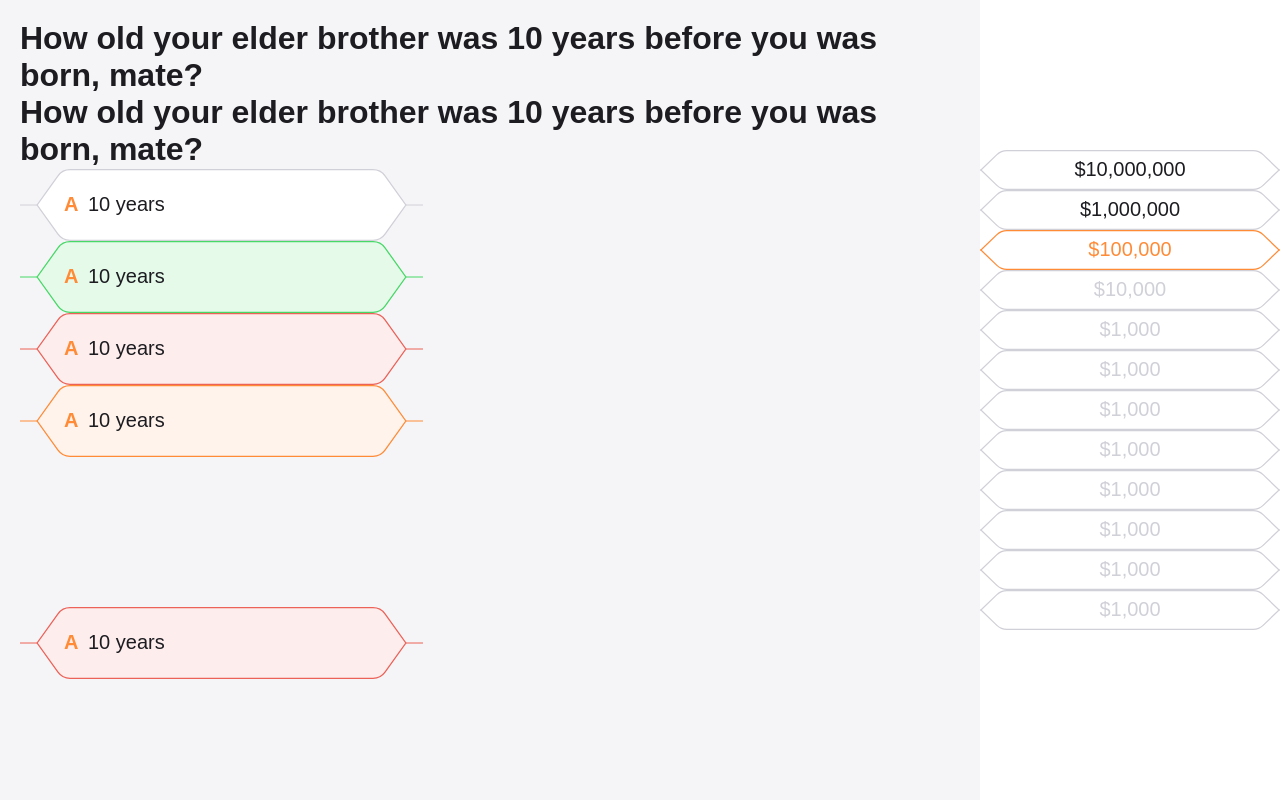
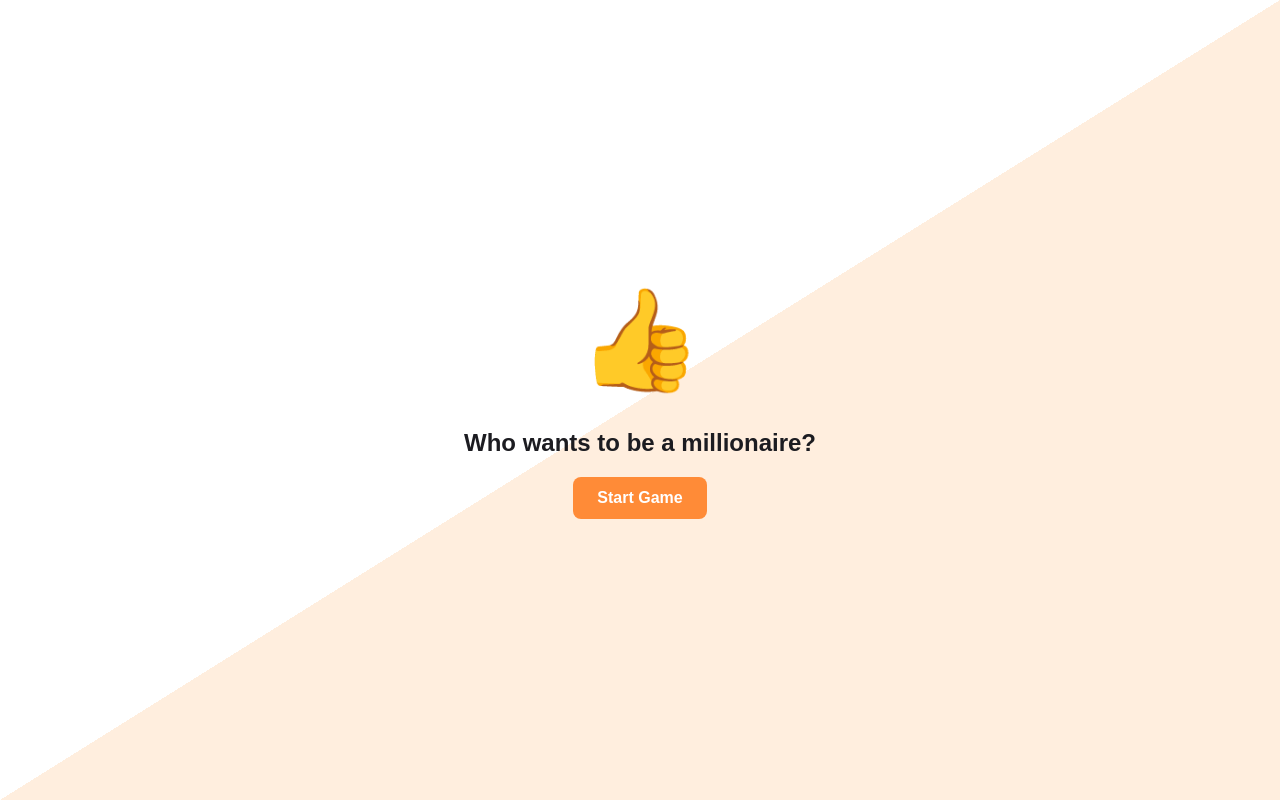
Before and after one commit to madrogalo/MillionaireGameNextJS, a Next.js app: page / in a window 1280 px wide. Built offline with nearby package versions, Linux system fonts and the light colour scheme.

Commit message:
added component GameActionModal

```diff
--- a/src/app/page.tsx
+++ b/src/app/page.tsx
@@ -8,24 +8,26 @@ import { QuestionBox } from "@/components/QuestionBox/QuestionBox";
 export default function Home() {
   return (
     <GameLayout>
+      <div style={{ marginTop: 150 }}>
         <QuestionBox
           question={
             "How old your elder brother was 10 years before you was born, mate?"
           }
         />
-      <QuestionBox
-        question={
-          "How old your elder brother was 10 years before you was born, mate?"
-        }
-      />
+      </div>
 
+      <div
+        style={{
+          marginTop: 150,
+
+          display: "flex",
+          flexWrap: "wrap",
+        }}
+      >
         <AnswerOption state="inactive" text={"10 years"} label="A" />
         <AnswerOption state="correct" text={"10 years"} label="A" />
-      <AnswerOption state="wrong" text={"10 years"} label="A" />
-      <AnswerOption state="selected" text={"10 years"} label="A" />
-
-      <div style={{ marginTop: 150 }}>
-        <AnswerOption state="wrong" text={"10 years"} label="A" />
+        <AnswerOption state="wrong" text={"30 years"} label="A" />
+        <AnswerOption state="selected" text={"20 years"} label="A" />
       </div>
     </GameLayout>
   );
--- a/src/components/AnswerOption/AnswerOption.module.css
+++ b/src/components/AnswerOption/AnswerOption.module.css
@@ -1,4 +1,5 @@
 .svgWrapper {
+  position: relative;
   display: flex;
   align-items: center;
   width: 320px;
--- /dev/null
+++ b/src/components/GameActionModal/GameActionModal.module.css
@@ -0,0 +1,58 @@
+.gameActionModal {
+  position: fixed;
+  top: 0;
+  left: 0;
+  width: 100vw;
+  height: 100vh;
+  display: flex;
+  align-items: center;
+  justify-content: center;
+  z-index: 1000;
+  overflow: hidden;
+}
+
+.modalBackground {
+  position: absolute;
+  width: 100%;
+  height: 100%;
+  background: linear-gradient(to top left, #ffeede 50%, #ffffff 50%);
+  z-index: -1;
+}
+
+.modalContent {
+  position: relative;
+  z-index: 1;
+  text-align: center;
+  display: flex;
+  flex-direction: column;
+  align-items: center;
+  gap: 20px;
+}
+
+.imageContainer {
+  font-size: 100px;
+  margin-bottom: 10px;
+}
+
+.title {
+  font-size: 24px;
+  color: #1c1c21;
+  font-weight: bold;
+  margin: 0;
+}
+
+.startButton {
+  background-color: var(--Orange-100, #ff8c00);
+  color: white;
+  font-size: 16px;
+  font-weight: bold;
+  padding: 12px 24px;
+  border: none;
+  border-radius: 8px;
+  cursor: pointer;
+  transition: background-color 0.3s ease;
+}
+
+.startButton:hover {
+  background-color: #ff7500;
+}
--- /dev/null
+++ b/src/components/GameActionModal/GameActionModal.tsx
@@ -0,0 +1,43 @@
+import { useState } from "react";
+import styles from "./GameActionModal.module.css";
+
+type GameActionModalProps = {
+  isOpen: boolean;
+  onStart: () => void;
+  onRestart: () => void;
+};
+
+export const GameActionModal: React.FC<GameActionModalProps> = ({
+  isOpen,
+  onStart,
+  onRestart,
+}) => {
+  const [isGameOver, setIsGameOver] = useState(false);
+
+  const handleAction = () => {
+    if (isGameOver) {
+      onRestart();
+    } else {
+      onStart();
+    }
+    closeModal();
+  };
+
+  const closeModal = () => {
+    setIsGameOver(false);
+  };
+
+  if (!isOpen) return null;
+  return (
+    <div className={styles.gameActionModal}>
+      <div className={styles.modalBackground}></div>
+      <div className={styles.modalContent}>
+        <div className={styles.imageContainer}>👍</div>
+        <h1 className={styles.title}>Who wants to be a millionaire?</h1>
+        <button className={styles.startButton} onClick={handleAction}>
+          {isGameOver ? "Restart Game" : "Start Game"}
+        </button>
+      </div>
+    </div>
+  );
+};
--- /dev/null
+++ b/src/components/GameActionModal/index.ts
@@ -0,0 +1 @@
+export * from "./GameActionModal";
--- a/src/components/GameLayout/GameLayout.tsx
+++ b/src/components/GameLayout/GameLayout.tsx
@@ -1,15 +1,38 @@
 import { useState } from "react";
 import { Sidebar } from "../Sidebar";
 import styles from "./GameLayout.module.css";
+import { GameActionModal } from "../GameActionModal";
 
 type LayoutProps = {
   children: React.ReactNode;
 };
+
 export const GameLayout: React.FC<LayoutProps> = ({ children }) => {
   const [isSidebarOpen, setSidebarOpen] = useState(false);
+  const [isGameActionModal, setGameActionModalOpen] = useState(true);
+
+  const handleStart = () => {
+    console.log("Game Started!");
+    setGameActionModalOpen(false);
+  };
+
+  const handleRestart = () => {
+    console.log("Game Restarted!");
+    setGameActionModalOpen(false);
+  };
 
   const openSidebar = () => setSidebarOpen(true);
   const closeSidebar = () => setSidebarOpen(false);
+
+  if (isGameActionModal) {
+    return (
+      <GameActionModal
+        isOpen={isGameActionModal}
+        onStart={handleStart}
+        onRestart={handleRestart}
+      />
+    );
+  }
 
   return (
     <div className={styles.layout}>
@@ -20,6 +43,12 @@ export const GameLayout: React.FC<LayoutProps> = ({ children }) => {
         {children}
       </main>
       <Sidebar isOpen={isSidebarOpen} closeSidebar={closeSidebar} />
+      {/*
+      <GameActionModal
+        isOpen={isGameActionModal}
+        onStart={handleStart}
+        onRestart={handleRestart}
+      /> */}
     </div>
   );
 };
```
Lines whose indentation alone changed are shown as unchanged.
